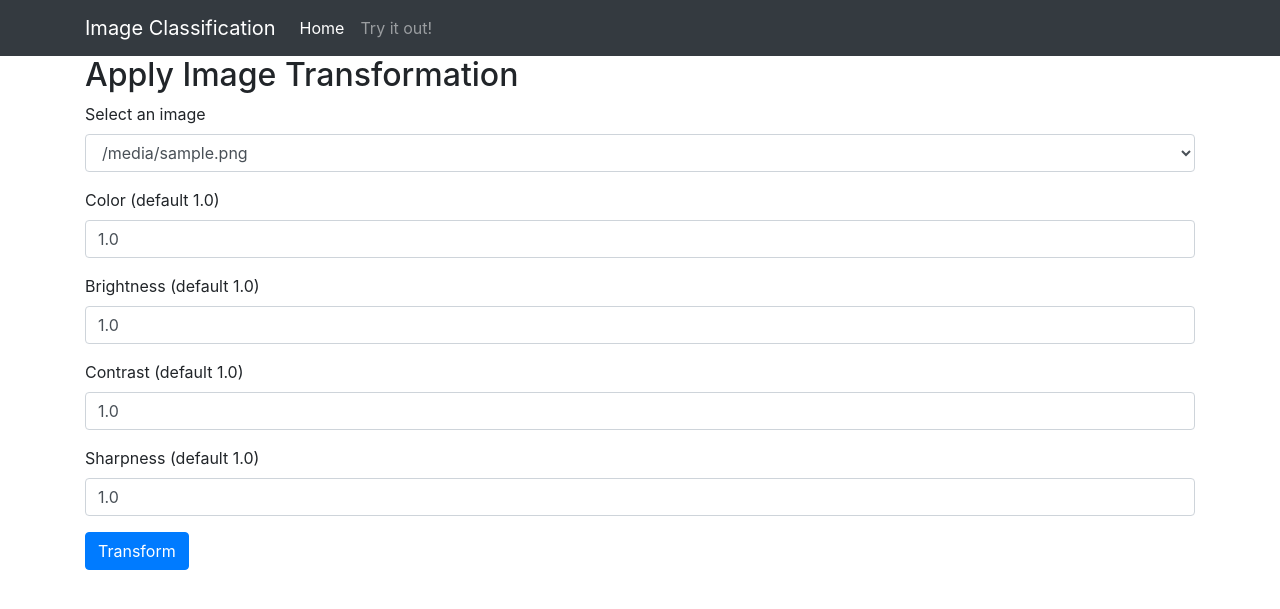
After one commit to natsumeSama/isde-projects-2024-C, a FastAPI app: template app/templates/transformation_form.html in a window 1280 px wide. The commit adds this page. Shown: the top 609 px of the page. Run offline with FastAPI, Linux system fonts and the light colour scheme; the template is opened without the code that fills it: most values are stand-ins (such as "Sample title", 1, 10 or a date in 2020); some libraries are stand-ins or nearby versions.

Commit message:
Transformation of the image selected (color, brightness, contrast, sharpness)

```diff
--- /dev/null
+++ b/app/templates/transformation_form.html
@@ -0,0 +1,31 @@
+{% extends "base.html" %}
+{% block content %}
+<h2>Apply Image Transformation</h2>
+<form method="post" action="/transformations">
+    <div class="form-group">
+        <label for="image_id">Select an image</label>
+        <select name="image_id" class="form-control">
+            {% for image in images %}
+            <option value="{{ image }}">{{ image }}</option>
+            {% endfor %}
+        </select>
+    </div>
+    <div class="form-group">
+        <label>Color (default 1.0)</label>
+        <input type="number" step="0.1" name="color" value="1.0" class="form-control">
+    </div>
+    <div class="form-group">
+        <label>Brightness (default 1.0)</label>
+        <input type="number" step="0.1" name="brightness" value="1.0" class="form-control">
+    </div>
+    <div class="form-group">
+        <label>Contrast (default 1.0)</label>
+        <input type="number" step="0.1" name="contrast" value="1.0" class="form-control">
+    </div>
+    <div class="form-group">
+        <label>Sharpness (default 1.0)</label>
+        <input type="number" step="0.1" name="sharpness" value="1.0" class="form-control">
+    </div>
+    <button type="submit" class="btn btn-primary">Transform</button>
+</form>
+{% endblock %}
--- a/main.py
+++ b/main.py
@@ -7,6 +7,7 @@ from app.config import Configuration
 from app.forms.classification_form import ClassificationForm
 from app.ml.classification_utils import classify_image
 from app.utils import list_images
+import os
 
 
 app = FastAPI()
@@ -55,3 +56,47 @@ async def request_classification(request: Request):
             "classification_scores": json.dumps(classification_scores),
         },
     )
+
+from fastapi import Form
+from fastapi.responses import FileResponse
+from PIL import Image, ImageEnhance
+
+@app.get("/transformations", response_class=HTMLResponse)
+def show_transformation_form(request: Request):
+    return templates.TemplateResponse(
+        "transformation_form.html",
+        {
+            "request": request,
+            "images": list_images(),
+        },
+    )
+
+
+@app.post("/transformations", response_class=HTMLResponse)
+async def apply_transformation(
+    request: Request,
+    image_id: str = Form(...),
+    color: float = Form(...),
+    brightness: float = Form(...),
+    contrast: float = Form(...),
+    sharpness: float = Form(...),
+):
+    image_path = os.path.join(config.image_folder_path, image_id)
+    img = Image.open(image_path)
+
+    img = ImageEnhance.Color(img).enhance(color)
+    img = ImageEnhance.Brightness(img).enhance(brightness)
+    img = ImageEnhance.Contrast(img).enhance(contrast)
+    img = ImageEnhance.Sharpness(img).enhance(sharpness)
+
+    output_path = os.path.join("app", "static", "transformed_image.jpeg")
+    img.save(output_path)
+
+    return templates.TemplateResponse(
+        "transformation_result.html",
+        {
+            "request": request,
+            "original_image": image_id,
+            "transformed_image": "transformed_image.jpeg",
+        },
+    )
```
Also changed, not shown: app/templates/home.html (+7 -0 lines), app/templates/transformation_result.html (added, +12 -0 lines), app/static/transformed_image.jpeg (added).
